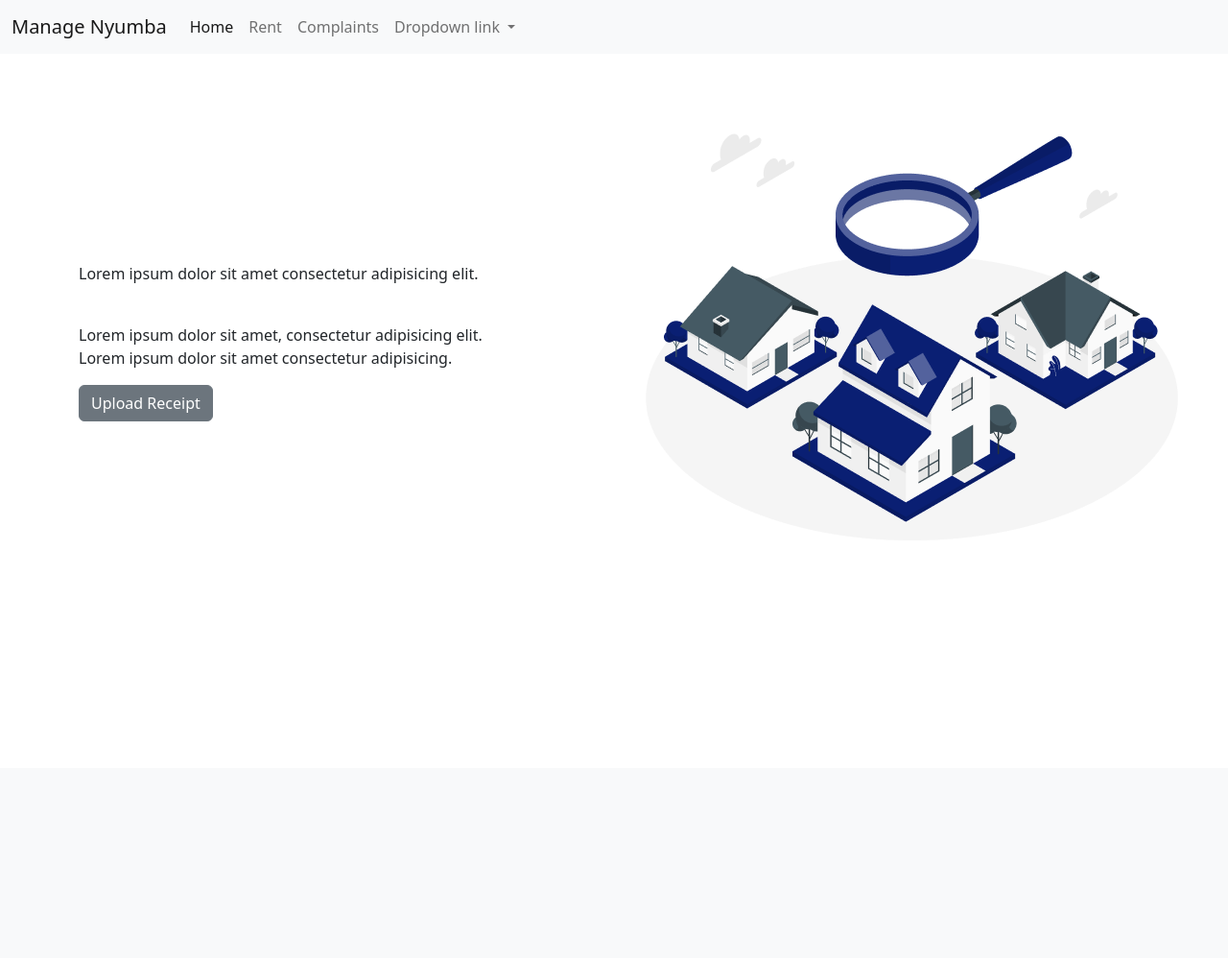
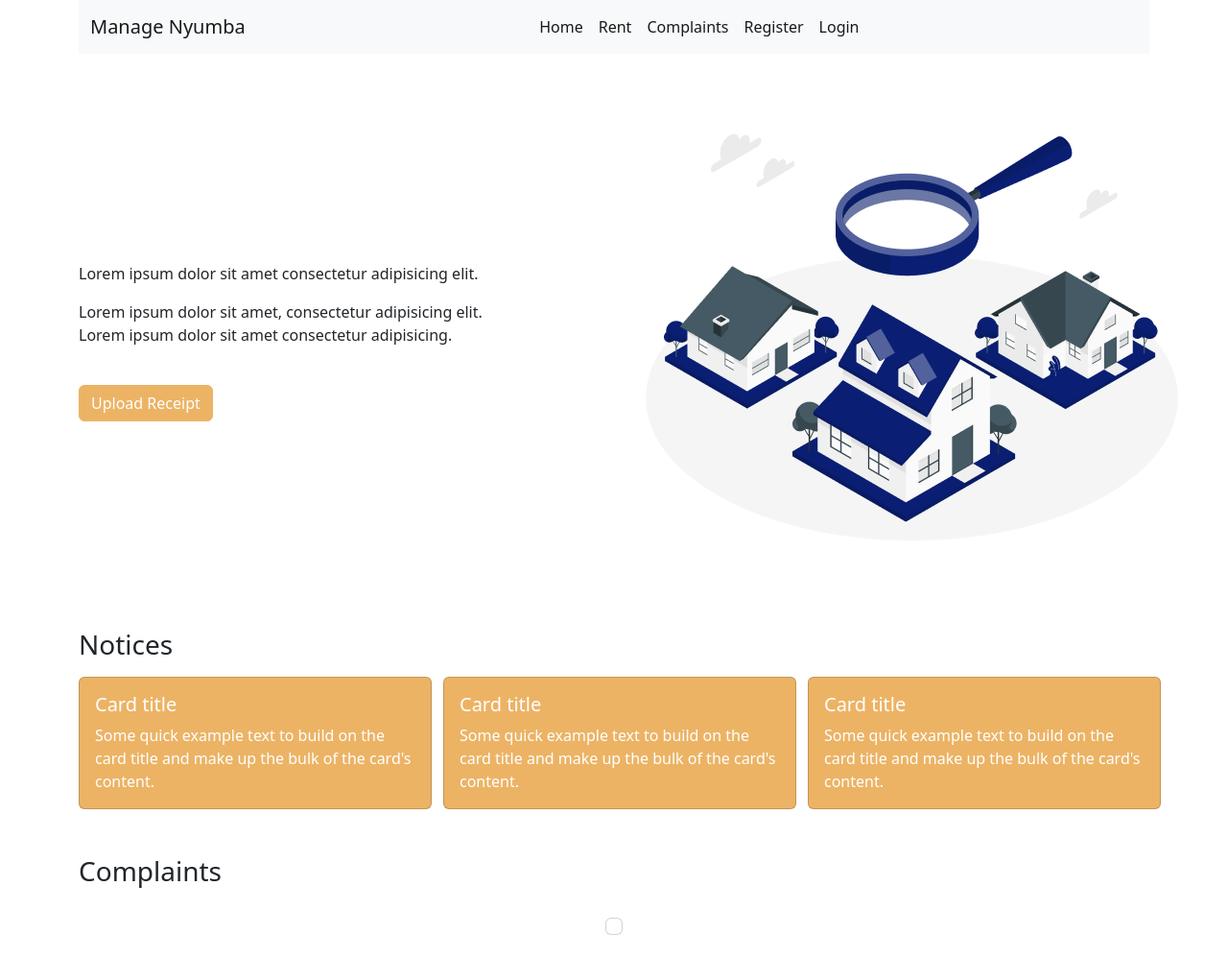
Before and after one commit to DEANKAGO/pitches--third-attempt, a Flask app: page / in a window 1280 px wide. Shown: the whole page at 96% size. Before the commit the page ends 544 px from the top, so only its background shows below. Run offline with Flask 2, Linux system fonts and the light colour scheme; some libraries are stand-ins or nearby versions.

Commit message:
st:landingpage-landing page styling

```diff
--- a/app/static/main.css
+++ b/app/static/main.css
@@ -4,3 +4,13 @@
     background-position: center;
     height: 100vh;
   }
+
+.btn-secondary,.btn-secondary:hover{
+  background-color: #ECB365 !important;
+  border-color: #ECB365 !important;
+  box-shadow:none !important;
+}
+.notice{
+  background-color: #ECB365;
+  color:#FFFFFF
+}
--- a/app/templates/home.html
+++ b/app/templates/home.html
@@ -3,15 +3,81 @@
 <div class="container">
   <div class="row align-items-center">
     <div class="col-md-6 ">
-      <p> Lorem ipsum dolor sit amet consectetur adipisicing elit.</p> <br>
+      <p> Lorem ipsum dolor sit amet consectetur adipisicing elit.</p>
       <p> Lorem ipsum dolor sit amet, consectetur adipisicing elit. <br>
         Lorem ipsum dolor sit amet consectetur adipisicing.</p>
 
-      <button class="btn btn-secondary">Upload Receipt</button>
+      <button class="btn btn-secondary mt-4">Upload Receipt</button>
     </div>
     <div class="col-md-6">
       <img src="./../static/landingPage.png" alt="">
     </div>
   </div>
+
+  <p class="h3 mb-3">Notices</p>
+  <div class="row">
+    <div class="col-md-4">
+      <div class="card notice" style="width: 23rem;">
+        <div class="card-body">
+          <h5 class="card-title">Card title</h5>
+          <p class="card-text">Some quick example text to build on the card title and make up the bulk of the card's
+            content.</p>
+
+        </div>
+      </div>
+
+    </div>
+    <div class="col-md-4">
+      <div class="card notice" style="width: 23rem;">
+        <div class="card-body">
+          <h5 class="card-title">Card title</h5>
+          <p class="card-text">Some quick example text to build on the card title and make up the bulk of the card's
+            content.</p>
+
+        </div>
+      </div>
+
+    </div>
+    <div class="col-md-4">
+      <div class="card notice" style="width: 23rem;">
+        <div class="card-body">
+          <h5 class="card-title">Card title</h5>
+          <p class="card-text">Some quick example text to build on the card title and make up the bulk of the card's
+            content.</p>
+
+        </div>
+      </div>
+
+    </div>
+  </div>
+  <p class="h3 mt-5 align-items-center">Complaints</p>
+  <div class=" d-flex flex-wrap flex-row justify-content-center">
+
+
+
+    <div class=" pitches card  m-4">
+      <div class="row  p-2">
+        <div class="col-md-7 mx-auto mt-auto mb-auto">
+
+
+        </div>
+      </div>
+    </div>
+
+    <!-- <div class="row">
+      <div class="col-md-4">
+        <div class="card pitches m-4">
+          <div class="card-body">
+            <h5 class="card-title">Card title</h5>
+            <h6 class="card-subtitle mb-2 text-muted">Card subtitle</h6>
+            <p class="card-text">Some quick example text to build on the card title and make up the bulk of the card's
+              content.</p>
+
+          </div>
+        </div>
+      </div>
+
+    </div> -->
+  </div>
 </div>
 {% endblock %}
--- a/app/templates/nav.html
+++ b/app/templates/nav.html
@@ -1,32 +1,41 @@
-<div >
-  <nav class="navbar navbar-expand-lg navbar-light bg-light" style="background-color: #ECB365;">
+
+        <div class="container">
+          <nav class="navbar navbar-expand-lg navbar-light bg-light">
             <div class="container-fluid">
-    <a class="navbar-brand" href="#">Manage Nyumba</a>
-    <button class="navbar-toggler" type="button" data-bs-toggle="collapse" data-bs-target="#navbarNavDropdown" aria-controls="navbarNavDropdown" aria-expanded="false" aria-label="Toggle navigation">
+              <a class="navbar-brand" href="{{url_for('main.home')}}">Manage Nyumba</a>
+              <button class="navbar-toggler" type="button" data-bs-toggle="collapse" data-bs-target="#navbarNav"
+                aria-controls="navbarNav" aria-expanded="false" aria-label="Toggle navigation">
                 <span class="navbar-toggler-icon"></span>
               </button>
-    <div class="collapse navbar-collapse" id="navbarNavDropdown">
+              <div class="collapse navbar-collapse justify-content-evenly " id="navbarNav">
                 <ul class="navbar-nav">
                   <li class="nav-item">
-          <a class="nav-link active" aria-current="page" href="#">Home</a>
+                    <a class="nav-link active" aria-current="page" href="{{url_for('main.home')}}">Home</a>
                   </li>
                   <li class="nav-item">
-          <a class="nav-link float-left"" href="#">Rent</a>
+                    <a class="nav-link active" href="{{url_for('main.home')}}">Rent</a>
                   </li>
                   <li class="nav-item">
-          <a class="nav-link" href="#">Complaints</a>
+                    <a class="nav-link active" href="{{url_for('main.home')}}">Complaints</a>
                   </li>
-        <li class="nav-item dropdown">
-          <a class="nav-link dropdown-toggle" href="#" id="navbarDropdownMenuLink" role="button" data-bs-toggle="dropdown" aria-expanded="false">
-            Dropdown link
-          </a>
-          <ul class="dropdown-menu" aria-labelledby="navbarDropdownMenuLink">
-            <li><a class="dropdown-item" href="#">Subscribe</a></li>
-            <li><a class="dropdown-item" href="#">Account</a></li>
-            <li><a class="dropdown-item" href="#">logout</a></li>
-          </ul>
+                  {% if current_user.is_authenticated %}
+                  <a class="nav-link active" href="">Account</a>
+                  <a class="nav-link active" href="{{url_for('users.logout')}}">Logout</a>
+                  {%else%}
+                  {%if request.url_rule.endpoint != 'register' %}
+                  <li class="nav-item">
+                    <a class="nav-link active" href="{{url_for('users.register')}}">Register</a>
                   </li>
+                  {% endif %}
+                  {%if request.url_rule.endpoint != 'login'%}
+                  <li class="nav-item">
+                    <a class="nav-link active" href="{{url_for('users.login')}}">Login</a>
+                  </li>
+                  {%endif%}
+
+                  {% endif %}
                 </ul>
               </div>
             </div>
+          </nav>
       </div>
```
Lines whose indentation alone changed are shown as unchanged.
